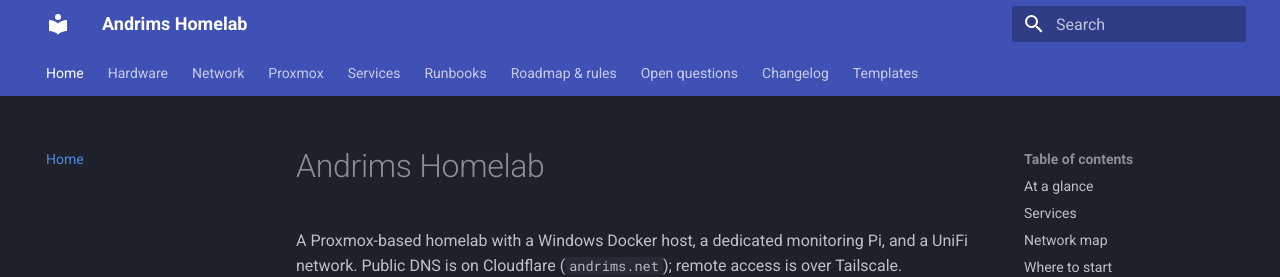
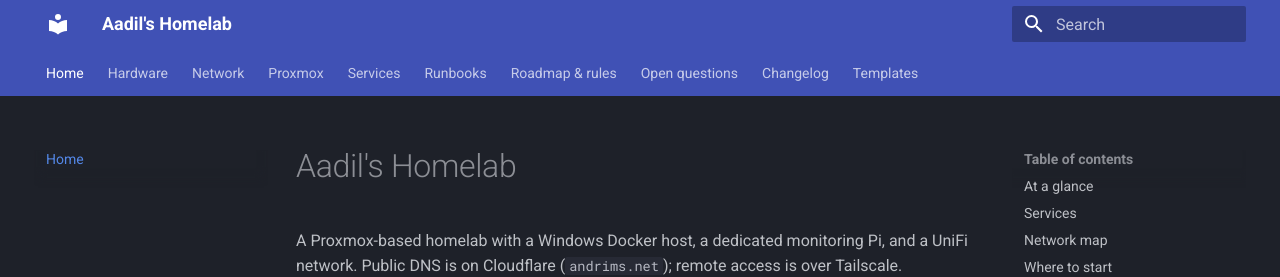
Before and after one commit to Aulteran/homelab-docs, an MkDocs documentation site: the page built from docs/index.md, in a window 1280 px wide and 900 px high. Shown: the top 277 px of the window. Built offline with MkDocs 1.6.1 and Material for MkDocs 9.7.7, drawn with Linux system fonts in a browser that asks for light colours.

Commit message:
MY homelab :)

```diff
--- a/docs/index.md
+++ b/docs/index.md
@@ -1,4 +1,4 @@
-# Andrims Homelab
+# Aadil's Homelab
 
 A Proxmox-based homelab with a Windows Docker host, a dedicated monitoring Pi, and a UniFi network. Public DNS is on Cloudflare (`andrims.net`); remote access is over Tailscale.
 
--- a/mkdocs.yml
+++ b/mkdocs.yml
@@ -1,4 +1,4 @@
-site_name: Andrims Homelab
+site_name: Aadil's Homelab
 site_description: Documentation for Aadil's homelab
 repo_name: homelab-docs
 
```
Also changed, not shown: README.md (+1 -1 lines).
